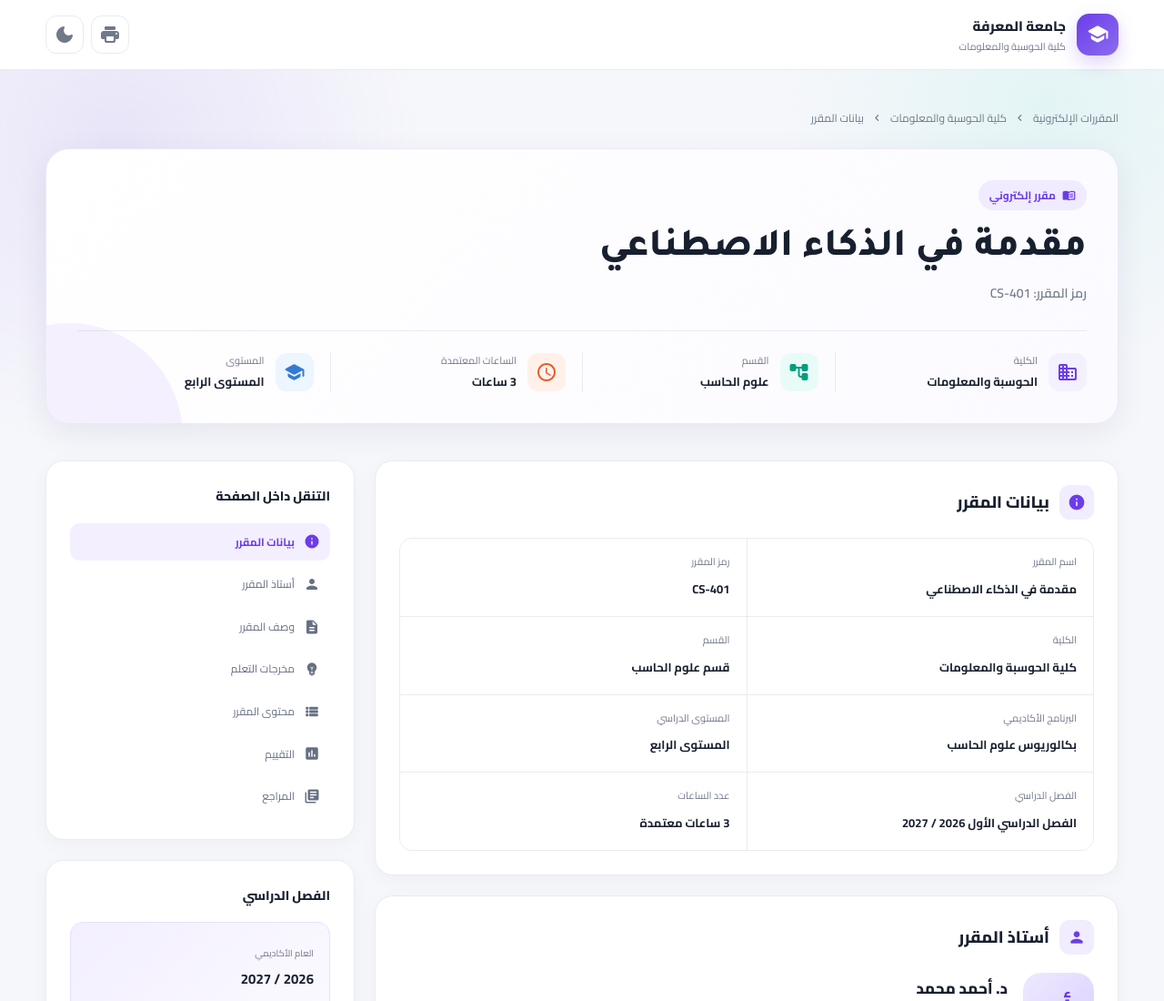
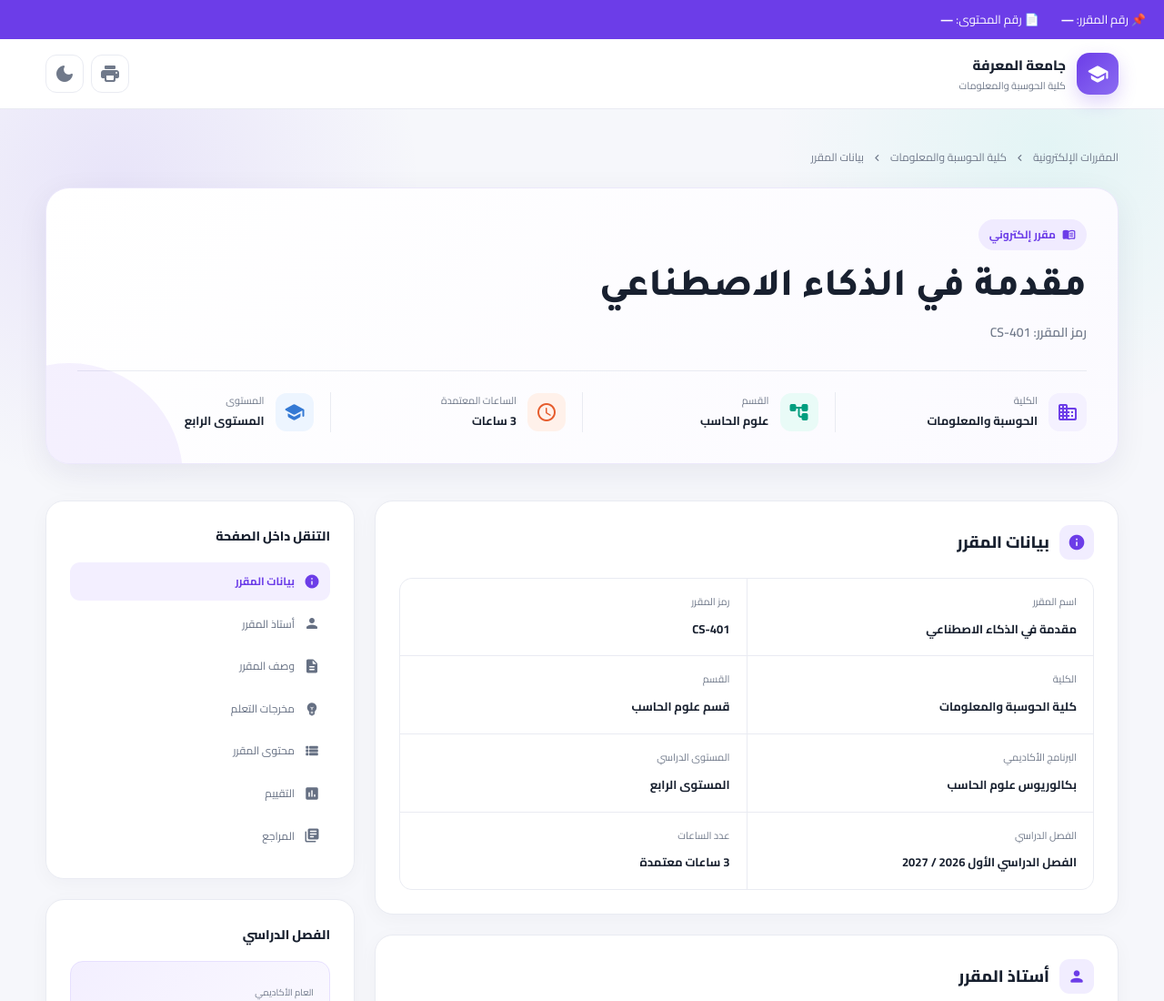
Before and after one commit to amrmelegy/bb-lti-tool, a website: page public/index.html in a window 1280 px wide. Shown: the top 1100 px of the page at 91% size. Drawn offline with Linux system fonts and the light colour scheme.

Commit message:
Add info bar to index.html for course and content IDs

```diff
--- a/public/index.html
+++ b/public/index.html
@@ -297,6 +297,16 @@ button{font-family:inherit}
 </style>
 </head>
 
+<div id="bb-info-bar" style="
+  background:#6C3DE8;color:#fff;
+  padding:10px 20px;font-size:13px;
+  display:flex;gap:24px;align-items:center;
+  font-family:'Cairo',sans-serif;direction:rtl;
+">
+  <span>📌 رقم المقرر: <strong id="bb-course-id">—</strong></span>
+  <span>📄 رقم المحتوى: <strong id="bb-content-id">—</strong></span>
+  <span id="bb-ref-raw" style="font-size:11px;opacity:.7;margin-right:auto"></span>
+</div>
 <body>
 
 <header class="topbar">
```
